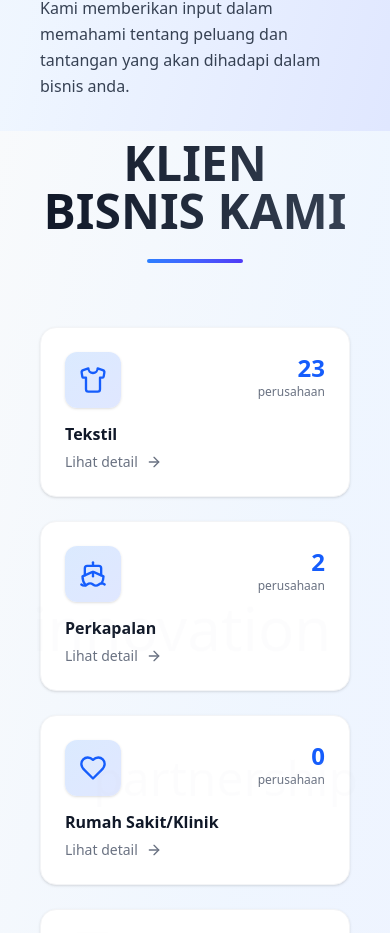
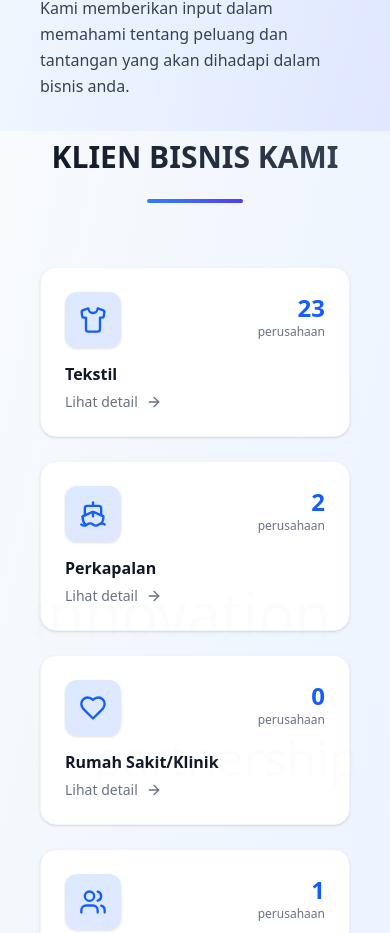
Before and after one commit to Yesayaparapat/landingpage_kap, a React (Vite) app: page / in a window 390 px wide. Shown: the part 7074-8007 px from the top of the page. Built offline with nearby package versions, Linux system fonts and the light colour scheme.

Commit message:
perbaruan sedikit di bagian klien

```diff
--- a/src/pages/Klien.jsx
+++ b/src/pages/Klien.jsx
@@ -365,12 +365,12 @@
         <div
           ref={headerRef}
           className={`text-center mb-16 transition-all duration-1200 ease-out ${
-            (isVisible && headerVisible) ? 'opacity-100 translate-y-0' : 'opacity-0 -translate-y-16'
+            isMobile ? 'opacity-100 translate-y-0' : (isVisible && headerVisible) ? 'opacity-100 translate-y-0' : 'opacity-0 -translate-y-16'
           }`}
         >
           <div className="max-w-2xl mx-auto">
-            <h1 className={`text-5xl font-bold bg-gradient-to-r from-gray-900 to-gray-700 bg-clip-text text-transparent mb-6 transition-all duration-1000 ease-out ${
-              (isVisible && headerVisible) ? 'opacity-100 scale-100' : 'opacity-0 scale-95'
+            <h1 className={`text-3xl sm:text-4xl md:text-5xl font-bold bg-gradient-to-r from-gray-900 to-gray-700 bg-clip-text text-transparent mb-6 transition-all duration-1000 ease-out ${
+              isMobile ? 'opacity-100 scale-100' : (isVisible && headerVisible) ? 'opacity-100 scale-100' : 'opacity-0 scale-95'
             }`}>
               KLIEN BISNIS KAMI
             </h1>
```
